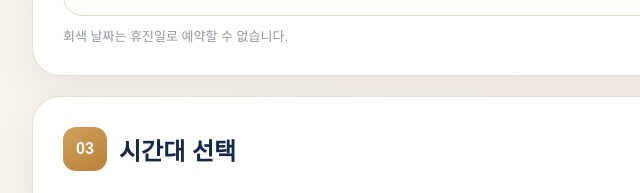
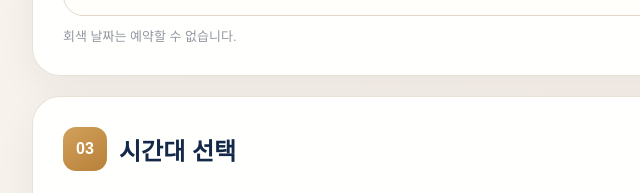
Before and after one commit to sokansim6623-cpu/sokansim-booking, a plain HTML site: page index.html in a window 1280 px wide. Shown: the part 1833-2026 px from the top of the page, 248-888 px from the left. Drawn offline with Linux system fonts and the light colour scheme; no server answers.

Commit message:
Add files via upload

```diff
--- a/index.html
+++ b/index.html
@@ -28,7 +28,7 @@
         <div id="calendarDays" class="days"></div>
       </div>
       <input type="hidden" id="appointmentDate">
-      <p id="dateGuide" class="guide">회색 날짜는 휴진일로 예약할 수 없습니다.</p>
+      <p id="dateGuide" class="guide">회색 날짜는 예약할 수 없습니다.</p>
     </section>
     <section class="card"><div class="title"><span>03</span><h2>시간대 선택</h2></div><div id="timeArea" class="empty">먼저 예약 희망일을 선택해 주세요.</div></section>
     <label class="privacy"><input type="checkbox" id="privacyConsent"><span><strong>개인정보 수집·이용에 동의합니다. *</strong><small>예약 확인을 위해 성함, 생년월일, 연락처 뒤 4자리, 희망 일시를 수집합니다.</small></span></label>
```
